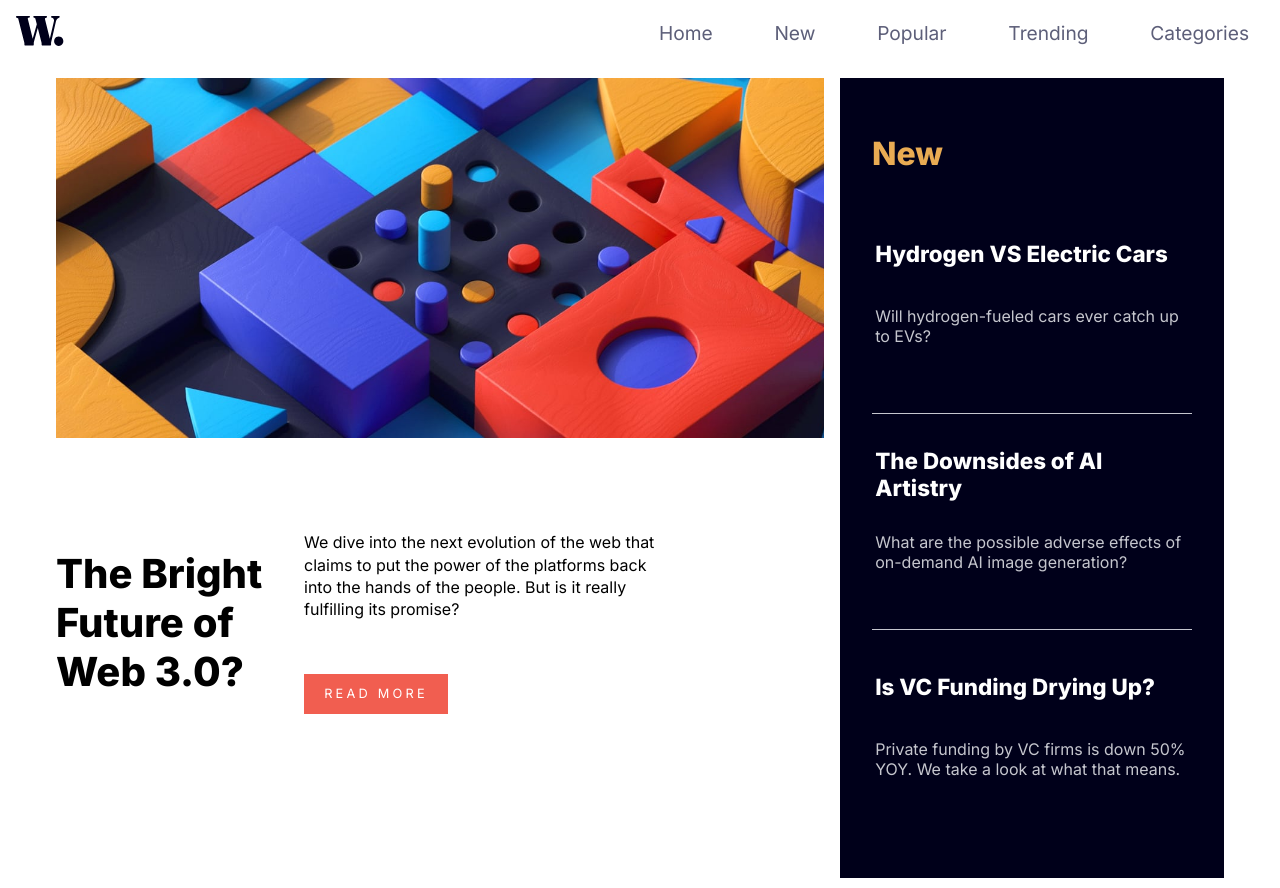
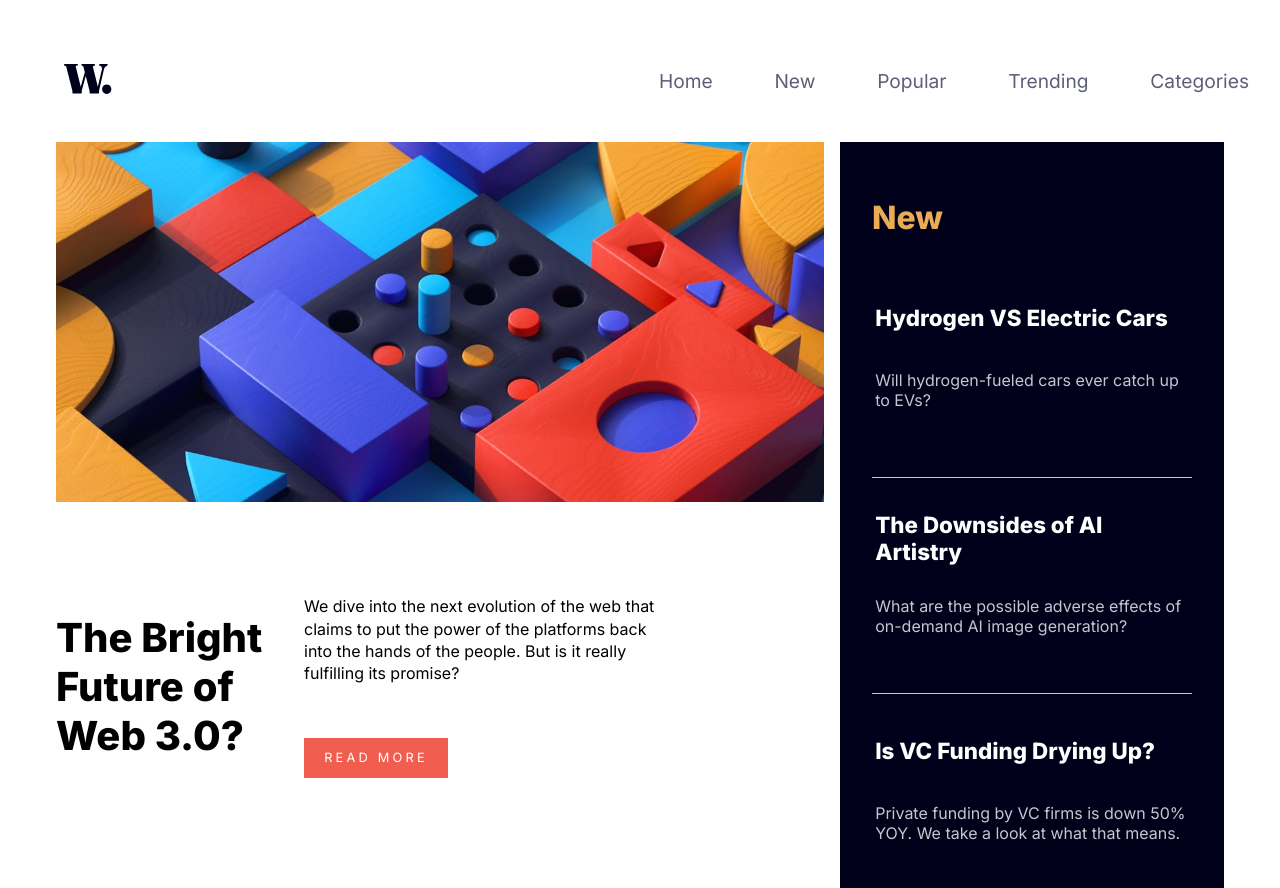
Before and after one commit to ehtachi/newspage-home, a plain HTML site: page index.html in a window 1280 px wide. Shown: the top 888 px of the page. Drawn offline with Linux system fonts and the light colour scheme.

Commit message:
slight changes

```diff
--- a/style.css
+++ b/style.css
@@ -15,7 +15,7 @@ body{
     display: flex;
     justify-content: space-between;
     align-items: center;
-    padding: 1rem;
+    padding: 4rem 4rem 2rem 4rem;
 }
 
 .logo{
@@ -249,10 +249,10 @@ button:hover{
         display: flex;
         justify-content: space-between;
         align-items: center;
-        /* padding-left: 2rem; */
     }
 
     .nav-list ul{
+        top: 3rem;
         right: 0;
         position: absolute;
         /* border: 2px solid red; */
```
